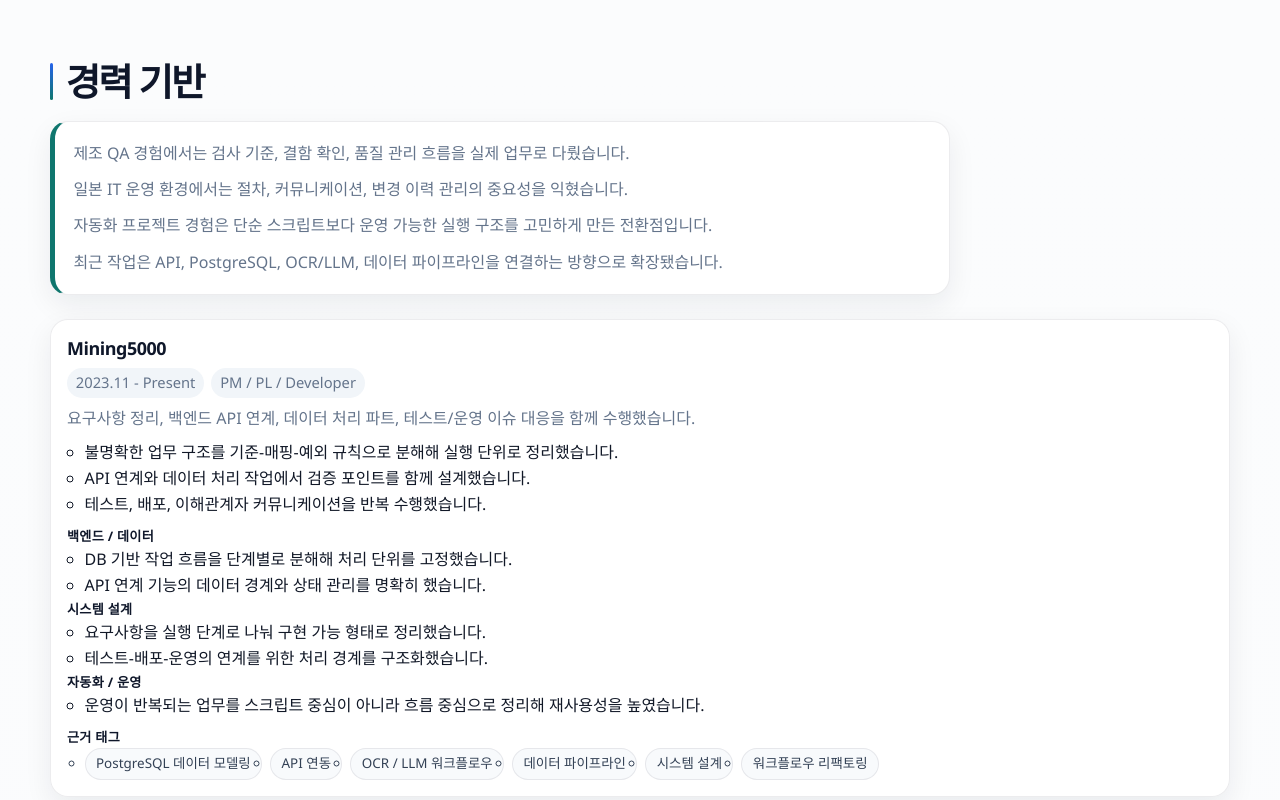
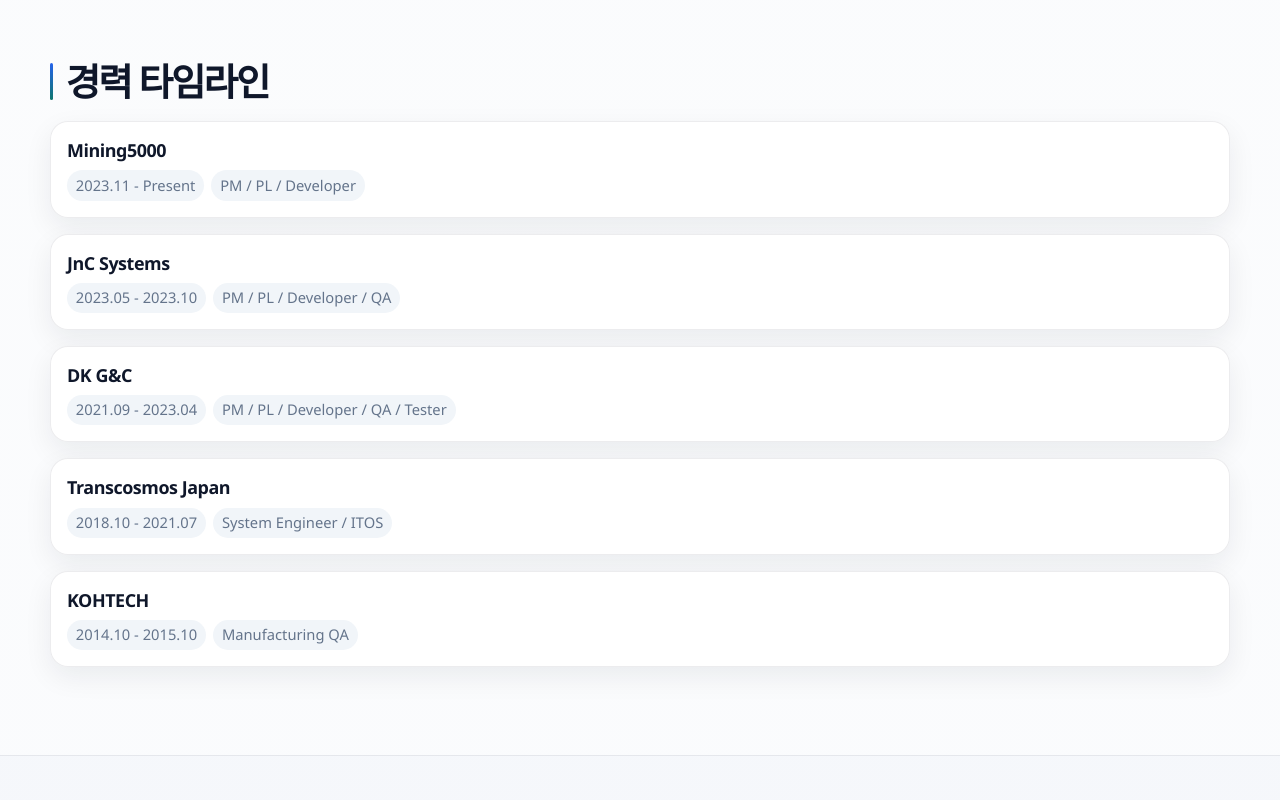
Before and after one commit to Dreamer-Dy-Yun/career-portfolio, a React (Vite) app: page / in a window 1280 px wide. Shown: the part 6400-7200 px from the top of the page. Built offline with nearby package versions, Linux system fonts and the light colour scheme.

Commit message:
Remove unsupported career interpretation copy

```diff
--- a/src/App.tsx
+++ b/src/App.tsx
@@ -49,13 +49,6 @@
     title: '작업 방식',
     body: '불명확한 업무를 입력, 상태, 검증, 예외, 출력으로 나눈 뒤 구현 가능한 흐름으로 정리합니다.',
   },
-];
-
-const careerBasePoints = [
-  '제조 QA 경험에서는 검사 기준, 결함 확인, 품질 관리 흐름을 실제 업무로 다뤘습니다.',
-  '일본 IT 운영 환경에서는 절차, 커뮤니케이션, 변경 이력 관리의 중요성을 익혔습니다.',
-  '자동화 프로젝트 경험은 단순 스크립트보다 운영 가능한 실행 구조를 고민하게 만든 전환점입니다.',
-  '최근 작업은 API, PostgreSQL, OCR/LLM, 데이터 파이프라인을 연결하는 방향으로 확장됐습니다.',
 ];
 
 const isProjectRelevantToTarget = (project: (typeof projects)[number], selectedTarget: JobTarget | null) => {
@@ -180,13 +173,8 @@
           </div>
         </Section>
 
-        <Section id="career-base" title="경력 기반" className="career-band">
+        <Section id="career-base" title="경력 타임라인" className="career-band">
           <div className="career-base">
-            <div className="career-note">
-              {careerBasePoints.map((point) => (
-                <p key={point}>{point}</p>
-              ))}
-            </div>
             <ExperienceTimeline experiences={experiences} evidenceTags={evidenceTags} />
           </div>
         </Section>
--- a/src/components/ExperienceTimeline.tsx
+++ b/src/components/ExperienceTimeline.tsx
@@ -1,75 +1,23 @@
-import { EvidenceTag } from '../data/evidenceTags';
-import { Experience } from '../data/experiences';
-import { getEvidenceTagsByIds } from '../utils/evidence';
-
-const FUNCTION_HIGHLIGHT_LABELS: Record<string, string> = {
-  'Backend / Data': '백엔드 / 데이터',
-  'System Design': '시스템 설계',
-  'Automation / Operations': '자동화 / 운영',
-  Communication: '커뮤니케이션',
-  'QA / Testing': 'QA / 테스트',
-};
-
-const getFunctionHighlightLabel = (label: string) => FUNCTION_HIGHLIGHT_LABELS[label] ?? label;
+import type { EvidenceTag } from '../data/evidenceTags';
+import type { Experience } from '../data/experiences';
 
 type ExperienceTimelineProps = {
   experiences: Experience[];
   evidenceTags: EvidenceTag[];
 };
 
-const ExperienceTimeline = ({ experiences, evidenceTags }: ExperienceTimelineProps) => {
+const ExperienceTimeline = ({ experiences }: ExperienceTimelineProps) => {
   return (
     <ol className="timeline">
-      {experiences.map((experience) => {
-        const evidenceItems = getEvidenceTagsByIds(experience.evidenceTagIds ?? [], evidenceTags);
-
-        return (
+      {experiences.map((experience) => (
         <li key={`${experience.company}-${experience.period}`} className="timeline-item">
           <h3>{experience.company}</h3>
           <p className="meta">
             <span>{experience.period}</span>
             <span>{experience.role}</span>
           </p>
-            <p>{experience.summary}</p>
-            <ul>
-              {experience.highlights.map((highlight) => (
-                <li key={highlight}>{highlight}</li>
-              ))}
-            </ul>
-            {experience.functionHighlights ? (
-              <div className="function-highlights">
-                {experience.functionHighlights.map((group) => (
-                  <section className="function-highlight-group" key={group.label}>
-                    <h4>{getFunctionHighlightLabel(group.label)}</h4>
-                    <ul>
-                      {group.items.map((item) => (
-                        <li key={`${experience.company}-${group.label}-${item}`}>{item}</li>
-                      ))}
-                    </ul>
-                  </section>
-                ))}
-              </div>
-            ) : null}
-            {evidenceItems.length > 0 ? (
-              <div className="timeline-evidence">
-                <h4>근거 태그</h4>
-                <ul className="pill-list pill-list-inline">
-                  {evidenceItems.map((tag) => (
-                    <li className="pill" key={`${experience.company}-${tag.id}`}>
-                      {tag.label}
         </li>
       ))}
-                </ul>
-              </div>
-            ) : null}
-            {experience.techStack ? (
-              <p className="meta">
-                <strong>기술:</strong> {experience.techStack.join(', ')}
-              </p>
-            ) : null}
-          </li>
-        );
-      })}
     </ol>
   );
 };
```
Lines whose indentation alone changed are shown as unchanged.
